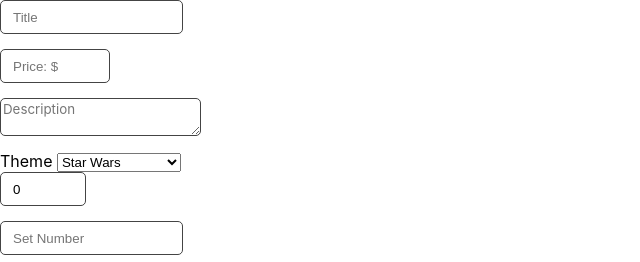
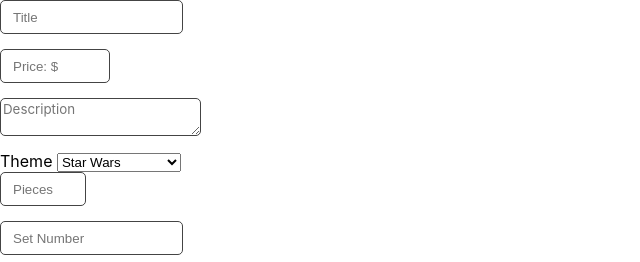
Before and after one commit to QuinnHilger/BlockMarket, a React (Create React App) app in the folder blockmarket/: page / in a window 1280 px wide. Shown: the top 262 px of the page, without its empty margins (0-640 px from the left). Built offline with nearby package versions, Linux system fonts and the light colour scheme.

Commit message:
Form changes and bug fix

```diff
--- a/blockmarket/src/postForm.js
+++ b/blockmarket/src/postForm.js
@@ -14,7 +14,7 @@ function PostForm({}) {
         //profile to create later
         time: "",
         theme: "",
-        numPieces: 0,
+        numPieces: "",
         condition: "",
         setNum: "",
         pictures: []
@@ -87,7 +87,7 @@ function PostForm({}) {
         step="50"
         name="numPieces"
         onChange={handleFormChange}
-        placeholder="Number of Pieces"
+        placeholder="Pieces"
         value={formData.numPieces}
         className={styles["text-input"]}
       />
```
